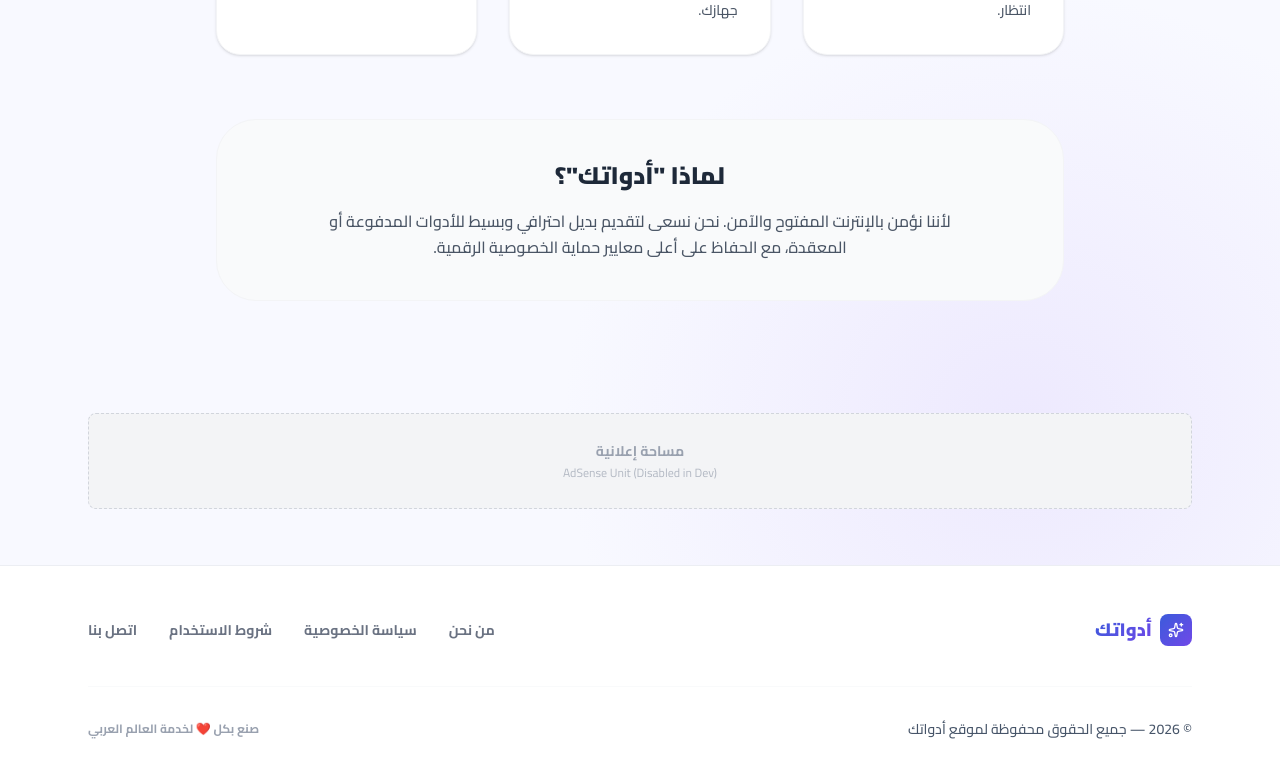
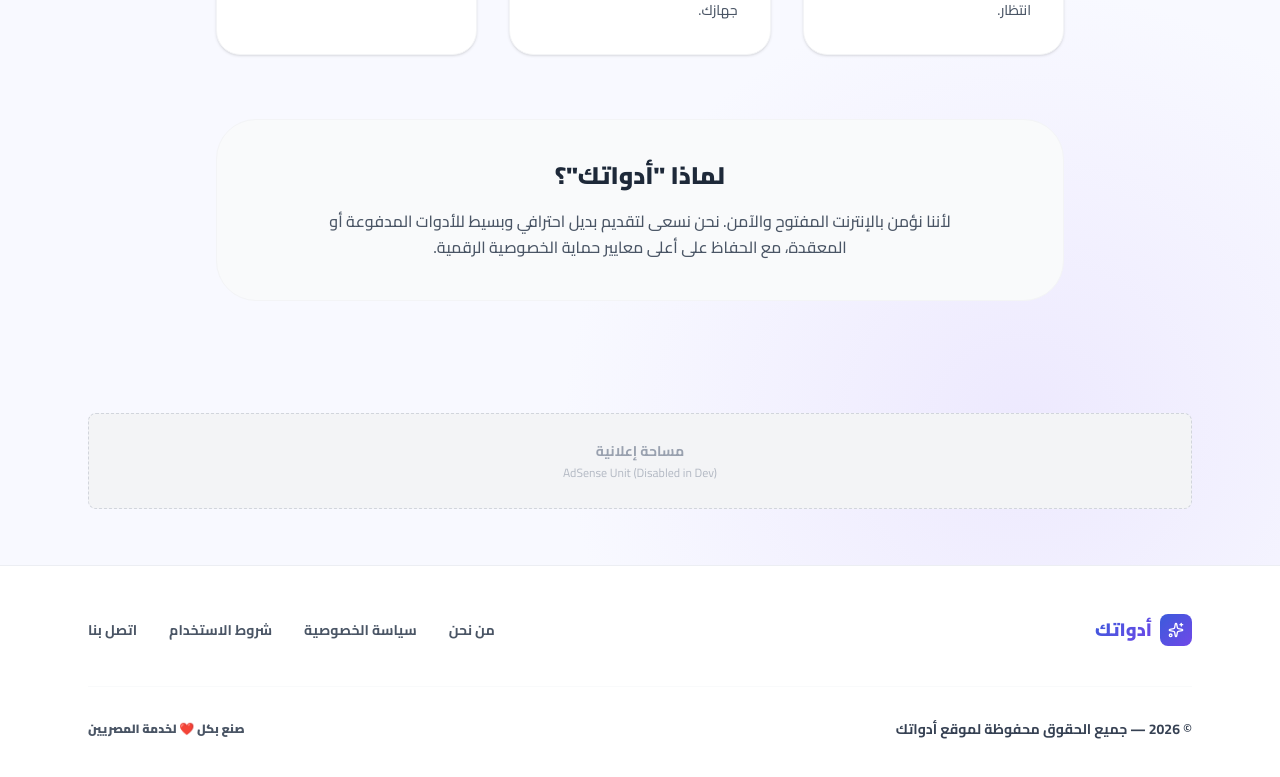
Before and after one commit to Shabanaly/my-tools, a Next.js app: page /about in a window 1280 px wide. Shown: the part 1023-1800 px from the top of the page. Built offline with nearby package versions, Linux system fonts and the light colour scheme.

Commit message:
style: Refine footer text styles and colors, update a global CSS variable, and adjust the slogan's content.

```diff
--- a/src/app/globals.css
+++ b/src/app/globals.css
@@ -5,7 +5,7 @@
   --bg-primary: #f8f9ff;
   --bg-card: #ffffff;
   --text-primary: #0f172a;
-  --text-secondary: #475569;
+  --text-secondary: #334155;
   --border: #e8eaf0;
 
   /* Brand palette */
--- a/src/components/PageLayout.tsx
+++ b/src/components/PageLayout.tsx
@@ -65,19 +65,19 @@ export default function PageLayout({ children, className, hideTopAd }: PageProps
                         </div>
 
                         <nav className="flex flex-wrap justify-center gap-x-8 gap-y-4" aria-label="روابط سريعة">
-                            <Link href="/about" className="text-sm font-bold text-gray-500 hover:text-blue-600 transition-colors">من نحن</Link>
-                            <Link href="/privacy" className="text-sm font-bold text-gray-500 hover:text-blue-600 transition-colors">سياسة الخصوصية</Link>
-                            <Link href="/terms" className="text-sm font-bold text-gray-500 hover:text-blue-600 transition-colors">شروط الاستخدام</Link>
-                            <Link href="/contact" className="text-sm font-bold text-gray-500 hover:text-blue-600 transition-colors">اتصل بنا</Link>
+                            <Link href="/about" className="text-sm font-bold text-gray-600 hover:text-blue-700 transition-colors">من نحن</Link>
+                            <Link href="/privacy" className="text-sm font-bold text-gray-600 hover:text-blue-700 transition-colors">سياسة الخصوصية</Link>
+                            <Link href="/terms" className="text-sm font-bold text-gray-600 hover:text-blue-700 transition-colors">شروط الاستخدام</Link>
+                            <Link href="/contact" className="text-sm font-bold text-gray-600 hover:text-blue-700 transition-colors">اتصل بنا</Link>
                         </nav>
                     </div>
 
                     <div className="pt-8 border-t border-gray-50 flex flex-col md:flex-row items-center justify-between gap-4">
-                        <p className="text-sm font-medium" style={{ color: 'var(--text-secondary)' }}>
+                        <p className="text-sm font-bold text-gray-700">
                             © {new Date().getFullYear()} — جميع الحقوق محفوظة لموقع أدواتك
                         </p>
-                        <p className="text-xs font-bold text-gray-400">
-                            صنع بكل ❤️ لخدمة العالم العربي
+                        <p className="text-xs font-black text-gray-600">
+                            صنع بكل ❤️ لخدمة المصريين
                         </p>
                     </div>
                 </div>
```
